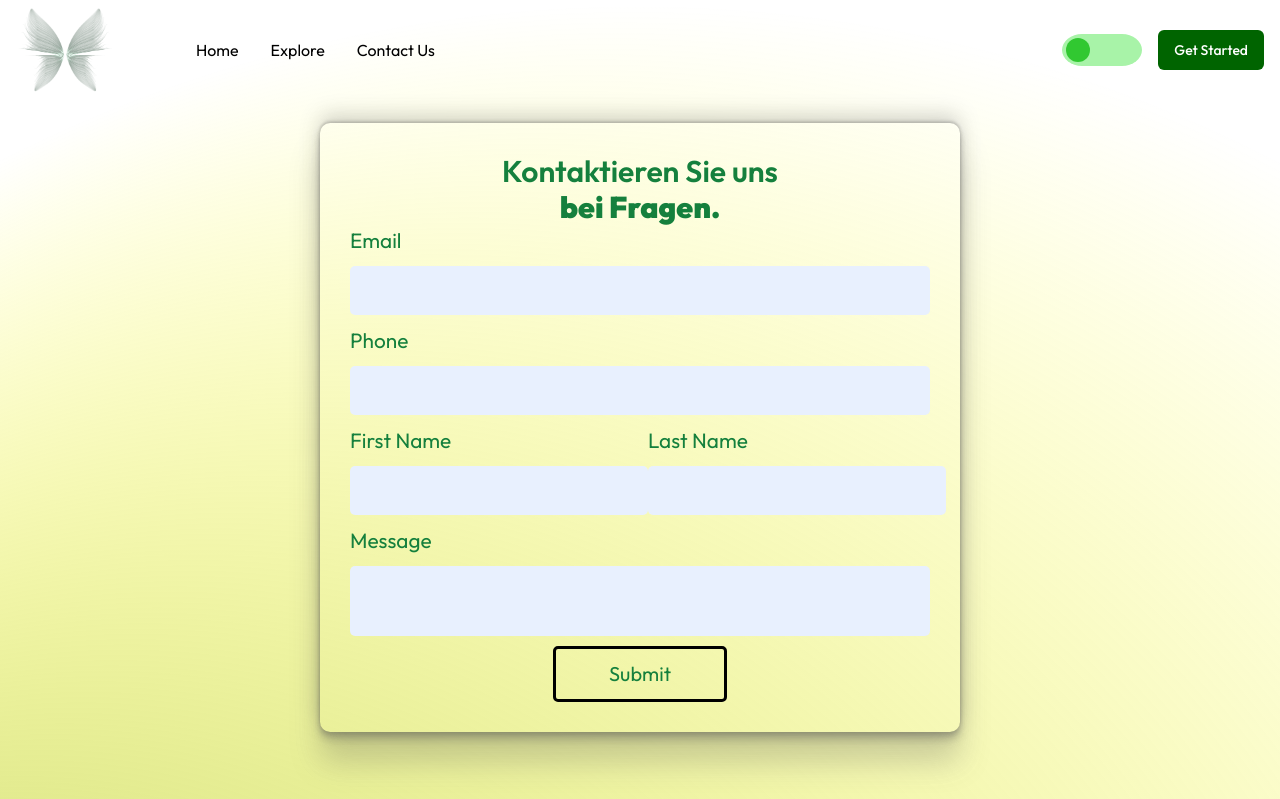
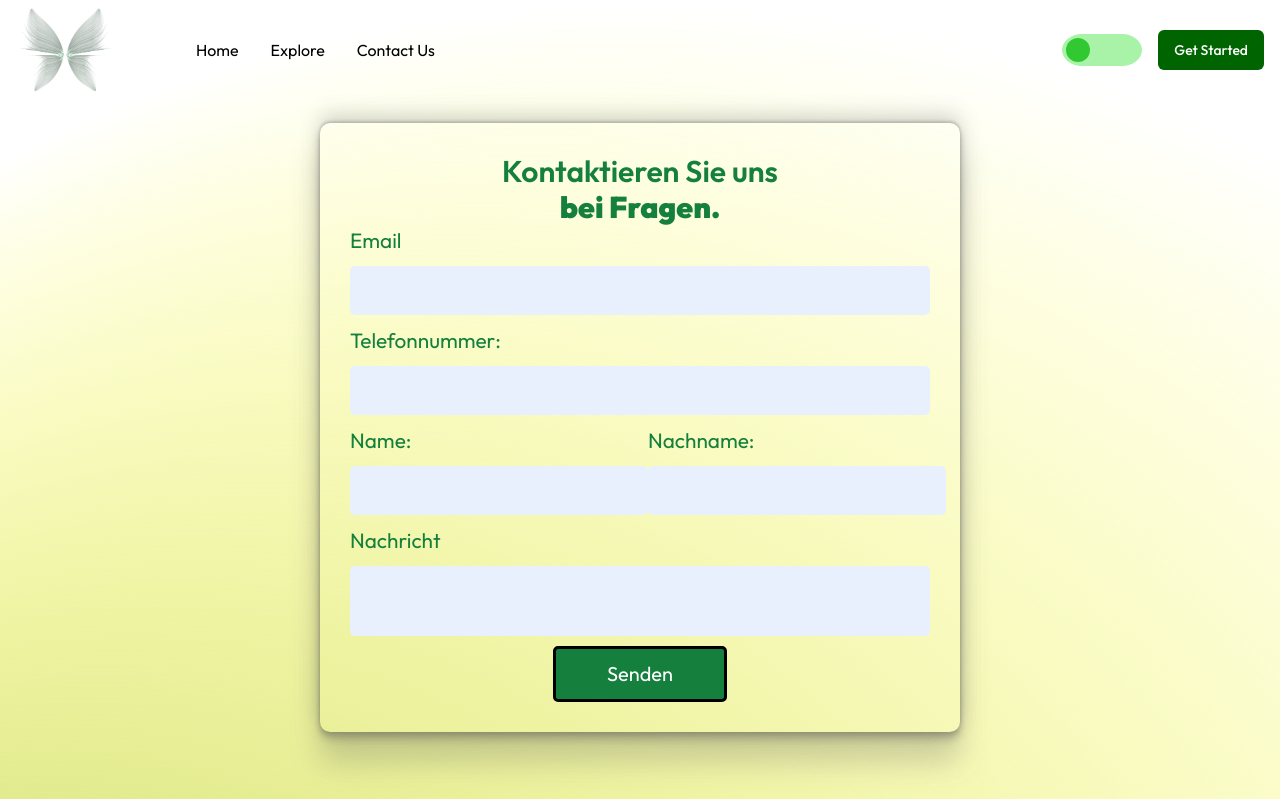
Before and after one commit to Loginofff/beaty_project_2.0, a Next.js app: page /contact in a window 1280 px wide. Shown: the top 799 px of the page. Built offline with nearby package versions, Linux system fonts and the light colour scheme.

Commit message:
Fix: clientProfile/contact

```diff
--- a/app/(route)/contact/page.tsx
+++ b/app/(route)/contact/page.tsx
@@ -85,7 +85,7 @@ export default function Contact() {
           />
         </div>
         <div className="block phone text-green-700">
-          <label htmlFor="frm-phone">Phone</label>
+          <label htmlFor="frm-phone">Telefonnummer:</label>
           <input
             id="frm-phone"
             type="text"
@@ -98,7 +98,7 @@ export default function Contact() {
         </div>
         <div className="name block">
           <div className='text-green-700'>
-            <label htmlFor="frm-first ">First Name</label>
+            <label htmlFor="frm-first ">Name:</label>
             <input
               id="frm-first"
               type="text"
@@ -110,7 +110,7 @@ export default function Contact() {
             />
           </div>
           <div className='text-green-700'>
-            <label htmlFor="frm-last">Last Name</label>
+            <label htmlFor="frm-last">Nachname:</label>
             <input
               id="frm-last"
               type="text"
@@ -123,7 +123,7 @@ export default function Contact() {
           </div>
         </div>
         <div className="message block text-green-700">
-          <label htmlFor="frm-message">Message</label>
+          <label htmlFor="frm-message">Nachricht</label>
           <textarea
             id="frm-message"
             name="message"
@@ -131,8 +131,8 @@ export default function Contact() {
             onChange={(e) => setMessage(e.target.value)}
           />
         </div>
-        <div className="button block text-green-700">
-          <button type="submit">Submit</button>
+        <div className="button block text-black ">
+          <button type="submit" className='bg-green-700'>Senden</button>
         </div>
       </form>
     </div>
```
